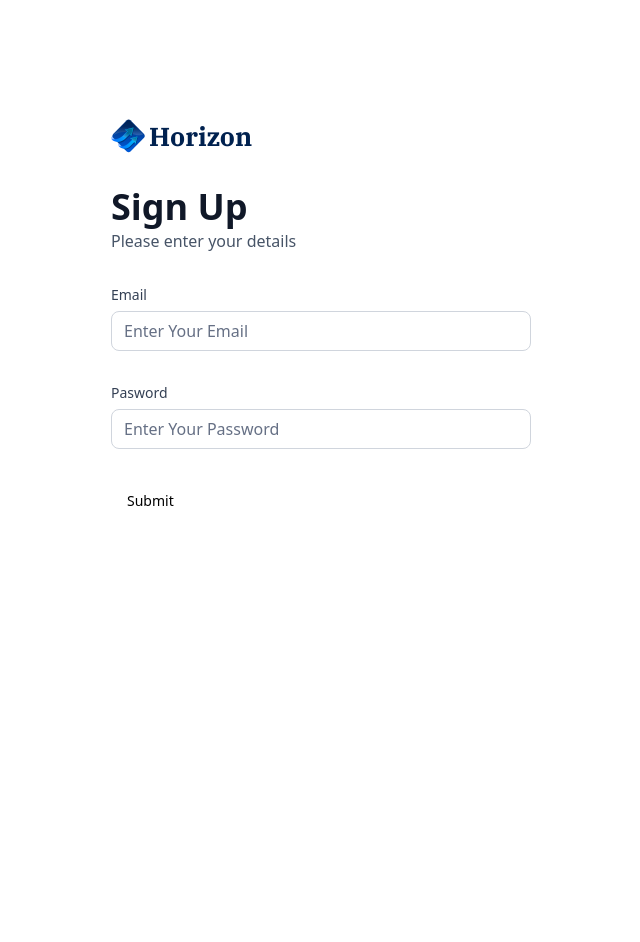
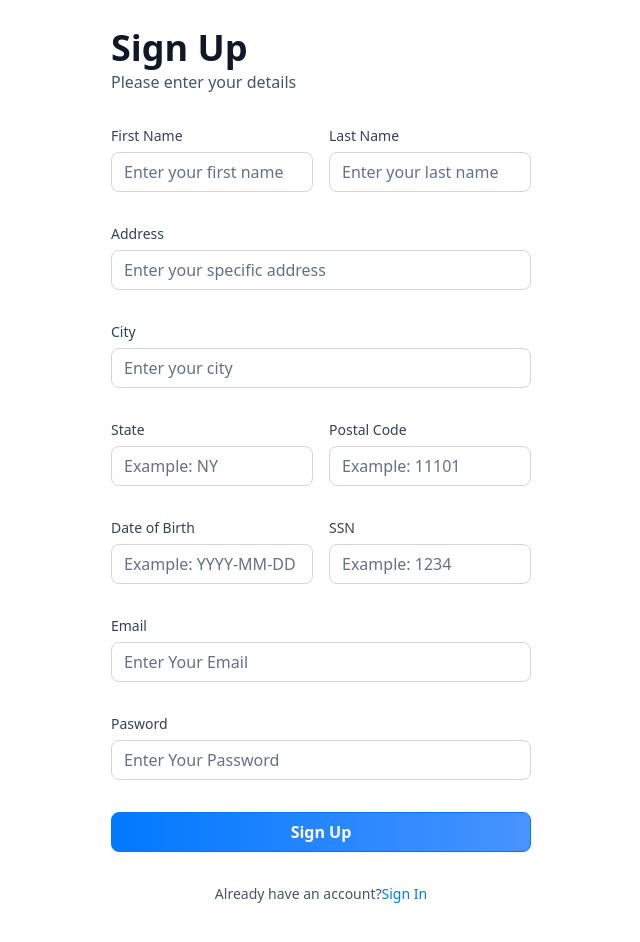
Before and after one commit to KwanJunEr/Horizon, a Next.js app: page /sign-up in a window 1280 px wide. Shown: the part 80-1022 px from the top of the page, without its empty margins (319-959 px from the left). Before the commit the page ends 800 px from the top, so only its background shows below. Built offline with nearby package versions, Linux system fonts and the light colour scheme.

Commit message:
completed AuthForm and CustomInput component

```diff
--- a/components/AuthForm.tsx
+++ b/components/AuthForm.tsx
@@ -18,13 +18,18 @@ import {
 import { Input } from "@/components/ui/input";
 import CustomInput from "./CustomInput";
 import { authFormSchema } from "@/lib/utils";
-
-
+import { Loader2 } from "lucide-react";
+import { useRouter } from "next/navigation";
 
 const AuthForm = ({ type }: { type: string }) => {
+  const router = useRouter();
+  const [user, setUser] = useState(null);
+  const [isLoading, setIsLoading] = useState(false);
+
+  const formSchema = authFormSchema(type);
   // 1. Define your form.
-  const form = useForm<z.infer<typeof authFormSchema>>({
-    resolver: zodResolver(authFormSchema),
+  const form = useForm<z.infer<typeof formSchema>>({
+    resolver: zodResolver(formSchema),
     defaultValues: {
       email: "",
       password: "",
@@ -32,12 +37,34 @@ const AuthForm = ({ type }: { type: string }) => {
   });
 
   // 2. Define a submit handler.
-  function onSubmit(values: z.infer<typeof authFormSchema>) {
+  const onSubmit = async(data: z.infer<typeof formSchema>) => {
     // Do something with the form values.
     // ✅ This will be type-safe and validated.
-    console.log(values);
+    setIsLoading(true);
+    try{
+
+      //Sign Up with Appwrite & create plain link
+       if(type === 'sign-up'){
+         // const newUser = await signUp(data);
+
+          //setUser(newUser)
+       }
+       if(type === 'sign-in'){
+          // const response = await signIn({
+          //   email: data.email,
+          //   password : data.password,
+          // });
+          // if(response){
+          //   router.push("/")
+          // }
+       }
+    }catch(error){
+      console.log(error)
+    }finally{
+      setIsLoading(false);
+    }
+
   }
-  const [user, setUser] = useState(null);
 
   return (
     <section className="auth-form">
@@ -73,11 +100,109 @@ const AuthForm = ({ type }: { type: string }) => {
         <>
           <Form {...form}>
             <form onSubmit={form.handleSubmit(onSubmit)} className="space-y-8">
-              <CustomInput control = {form.control} label = "Email" name = "email" placeholder="Enter Your Email" />
-              <CustomInput control = {form.control} label = "Pasword" name = "password" placeholder = "Enter Your Password" />
-              <Button type="submit">Submit</Button>
+              {type === "sign-up" && (
+                <>
+                  <div className="flex gap-4">
+                    <CustomInput
+                      control={form.control}
+                      name="firstName"
+                      label="First Name"
+                      placeholder="Enter your first name"
+                    />
+                    <CustomInput
+                      control={form.control}
+                      name="lastName"
+                      label="Last Name"
+                      placeholder="Enter your last name"
+                    />
+                  </div>
+
+                  <CustomInput
+                    control={form.control}
+                    name="address1"
+                    label="Address"
+                    placeholder="Enter your specific address"
+                  />
+                   <CustomInput
+                    control={form.control}
+                    name="city"
+                    label="City"
+                    placeholder="Enter your city"
+                  />
+
+                  <div className="flex gap-4">
+                    <CustomInput
+                      control={form.control}
+                      name="state"
+                      label="State"
+                      placeholder="Example: NY"
+                    />
+                    <CustomInput
+                      control={form.control}
+                      name="postalCode"
+                      label="Postal Code"
+                      placeholder="Example: 11101"
+                    />
+                  </div>
+
+                  <div className="flex gap-4">
+                    <CustomInput
+                      control={form.control}
+                      name="dateOfBirth"
+                      label="Date of Birth"
+                      placeholder="Example: YYYY-MM-DD"
+                    />
+                    <CustomInput
+                      control={form.control}
+                      name="ssn"
+                      label="SSN"
+                      placeholder="Example: 1234"
+                    />
+                  </div>
+                </>
+              )}
+              <CustomInput
+                control={form.control}
+                label="Email"
+                name="email"
+                placeholder="Enter Your Email"
+              />
+              <CustomInput
+                control={form.control}
+                label="Pasword"
+                name="password"
+                placeholder="Enter Your Password"
+              />
+
+              <div className="flex flex-col gap-4">
+                <Button type="submit" className="form-btn" disabled={isLoading}>
+                  {isLoading ? (
+                    <>
+                      <Loader2 size={20} className="animate-spin" /> &nbsp;
+                      Loading ...
+                    </>
+                  ) : type === "sign-in" ? (
+                    "Sign In"
+                  ) : (
+                    "Sign Up"
+                  )}
+                </Button>
+              </div>
             </form>
           </Form>
+          <footer className="flex justify-center gap-1">
+            <p className="text-14 font-normal text-gray-600">
+              {type === "sign-in"
+                ? "Don't have an account? "
+                : "Already have an account?"}
+              <Link
+                className="form-link"
+                href={type === "sign-in" ? "/sign-up" : "/sign-in"}
+              >
+                {type === "sign-in" ? "Sign Up" : "Sign In"}
+              </Link>
+            </p>
+          </footer>
         </>
       )}
     </section>
--- a/components/CustomInput.tsx
+++ b/components/CustomInput.tsx
@@ -12,11 +12,11 @@ import {
   import z from 'zod'
 import { authFormSchema } from '@/lib/utils';
 
-
+const formSchema = authFormSchema('sign-up');
 
 interface CustomInputProps {
-    control : Control<z.infer<typeof authFormSchema>>,
-    name : FieldPath<z.infer<typeof authFormSchema>>,
+    control : Control<z.infer<typeof formSchema>>,
+    name : FieldPath<z.infer<typeof formSchema>>,
     label : string,
     placeholder: string
 }
--- a/lib/utils.ts
+++ b/lib/utils.ts
@@ -198,7 +198,17 @@ export const getTransactionStatus = (date : Date) =>{
   return date > twoDaysAgo ? "Processing" : "Success";
 }
 
-export const authFormSchema = z.object({
+export const authFormSchema = (type : string) => z.object({
+  //sign up
+  firstName: type === 'sign-in' ? z.string().optional() :  z.string().min(3),
+  lastName :  type === 'sign-in' ? z.string().optional() : z.string().min(3),
+  address1: type === 'sign-in' ? z.string().optional() :  z.string().max(50),
+  city: type === 'sign-in' ? z.string().optional() :  z.string().max(50),
+  state: type === 'sign-in' ? z.string().optional() :  z.string().min(2).max(2),
+  postalCode : type === 'sign-in' ? z.string().optional() :   z.string().min(3).max(6),
+  dateOfBirth: type === 'sign-in' ? z.string().optional() :  z.string().min(3),
+  ssn: type === 'sign-in' ? z.string().optional() :  z.string().min(3),
+//sign in
   email: z.string().email(),
-  password: z.string().min(8)
+  password: z.string().min(8),
 })
```
